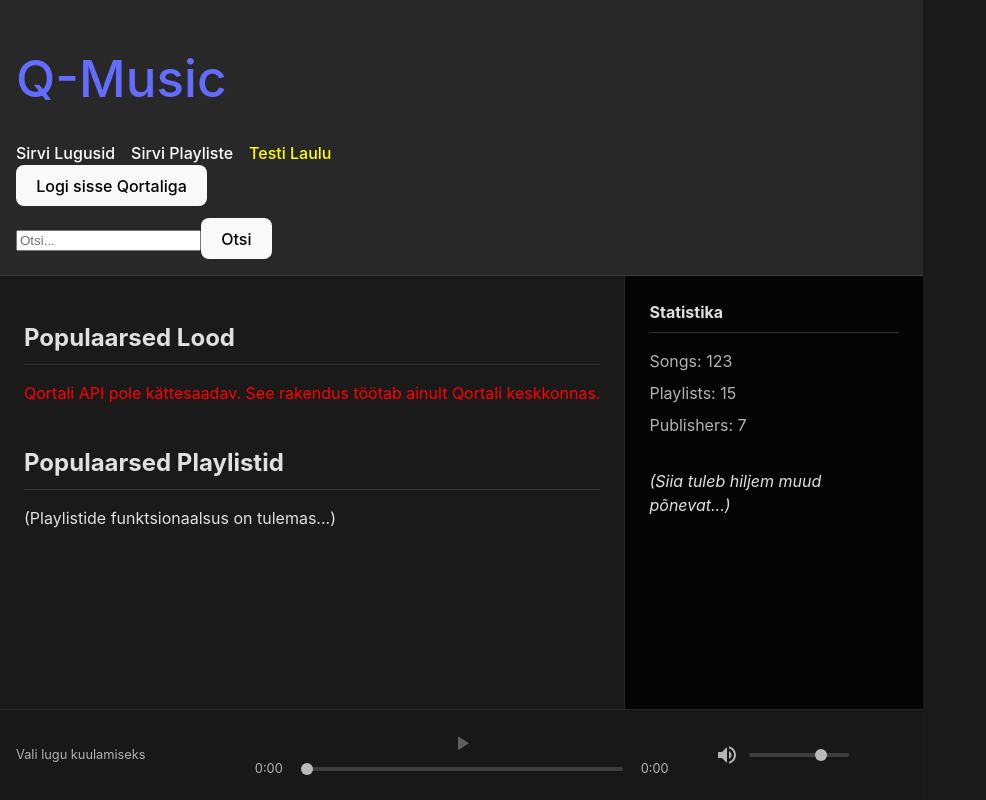
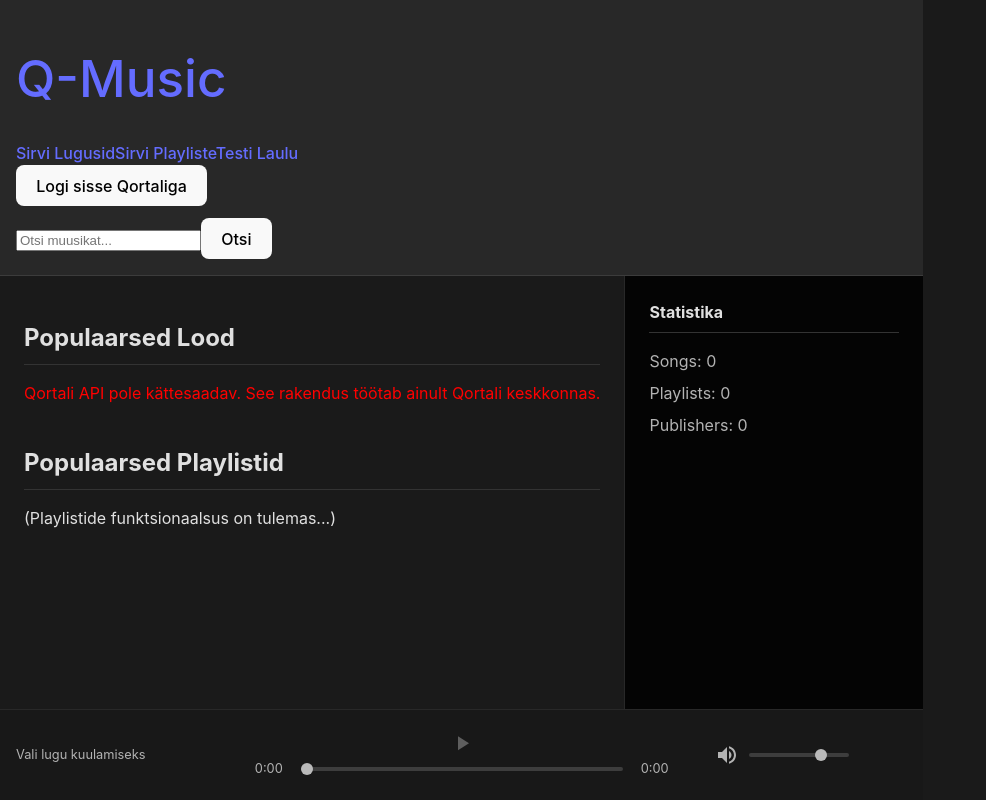
Before and after one commit to iffinland/Q-Music-main, a React (Vite) app: page /#/ in a window 1280 px wide. Shown: the whole page, without its empty margins (0-986 px from the left). Built offline with nearby package versions, Linux system fonts and the light colour scheme.

Commit message:
minor fixes

```diff
--- a/src/App.jsx
+++ b/src/App.jsx
@@ -1,117 +1,57 @@
-// src/App.jsx - TAGASI LIHTSA JA TÖÖTAVA VERSIOONI JUURDE
+// src/App.jsx - LÕPLIK
 import React, { useState, useEffect } from 'react';
-import { HashRouter, Routes, Route, Link, Navigate, useNavigate } from 'react-router-dom';
+import { Routes, Route, Link, Navigate, useNavigate } from 'react-router-dom';
+import { useAuth } from './context/AuthContext';
 
-// Komponendid ja lehed
 import Header from './components/Header';
 import Player from './components/Player';
 import Sidebar from './components/Sidebar';
 import HomePage from './pages/HomePage';
-import AddMusicPage from './pages/AddMusicPage';
-import CreatePlaylistPage from './pages/CreatePlaylistPage';
-import SearchResultsPage from './pages/SearchResultsPage';
-import BrowseSongsPage from './pages/BrowseSongsPage';
-import BrowsePlaylistsPage from './pages/BrowsePlaylistsPage';
-import PlaylistDetailPage from './pages/PlaylistDetailPage';
-import SongDetailPage from './pages/SongDetailPage';
+// ... ülejäänud lehtede impordid ...
 
-// Andmed ja stiilid
 import { songs as initialMockSongs } from "./data/mockSongs";
 import './App.css';
 
-/* global qortalRequest */
-
-function AppWrapper() {
-  return (
-    <HashRouter>
-      <App />
-    </HashRouter>
-  );
-}
-
+// Me ei vaja enam AppWrapperit ega AppContentit. App on nüüd peamine komponent.
 function App() {
   const navigate = useNavigate();
 
-  // Olek
+  // Autentimisinfo tuleb Contextist
+  const { isLoggedIn, currentUser, login, logout, isAuthLoading } = useAuth();
+
+  // Rakenduse spetsiifiline olek jääb siia
   const [songs, setSongs] = useState([]);
   const [selectedSong, setSelectedSong] = useState(null);
-  const [isLoggedIn, setIsLoggedIn] = useState(false);
-  const [currentUser, setCurrentUser] = useState(null);
 
   useEffect(() => { setSongs(initialMockSongs); }, []);
 
-  // Handlerid
   const handleSelectSong = (song) => setSelectedSong(song);
-  const actualSearchHandler = (searchTerm) => { if (searchTerm.trim()) navigate(`/search?q=${encodeURIComponent(searchTerm.trim())}`); };
 
-  const handleLogout = () => {
-    setIsLoggedIn(false);
-    setCurrentUser(null);
-    alert("Oled välja logitud.");
-    navigate('/');
-  };
-
-  const handleLogin = async () => {
-    if (typeof qortalRequest === 'undefined') {
-      alert("Qortali API-t ei leitud."); return;
-    }
-    try {
-      const accountData = await qortalRequest({ action: "GET_USER_ACCOUNT" });
-      if (accountData?.address) {
-        const namesData = await qortalRequest({ action: 'GET_ACCOUNT_NAMES', address: accountData.address });
-        const userName = namesData?.[0]?.name || `Kasutaja ${accountData.address.substring(0, 6)}...`;
-        const userToSet = { name: userName, address: accountData.address, publicKey: accountData.publicKey };
-        setIsLoggedIn(true);
-        setCurrentUser(userToSet);
-        alert(`Tere, ${userToSet.name}!`);
-      } else { throw new Error("Kasutaja andmeid ei saadud."); }
-    } catch (error) { alert(`Sisselogimine ebaõnnestus: ${error.message}`); }
-  };
-
-  const handleNavigateToAction = async (targetPath) => {
-    if (isLoggedIn) {
-      navigate(targetPath);
-    } else {
-      alert("Selleks pead olema sisse logitud.");
-      await handleLogin();
-    }
+  const handleLogoutAndNavigate = () => {
+    logout(); // Kutsub contexti funktsiooni, mis MUUDAB AINULT OLEKUT
+    navigate('/'); // See komponent, olles Routeri sees, VASTUTAB NAVIGEERIMISE EEST
   };
 
   return (
     <div className="app-container">
-      <Header
-        isLoggedIn={isLoggedIn}
-        currentUser={currentUser}
-        onLoginClick={handleLogin}
-        onLogoutClick={handleLogout}
-        onSearchSubmit={actualSearchHandler}
-        onNavigateToAction={handleNavigateToAction}
-      />
+      {/* Edastame App-spetsiifilised handlerid propsidena */}
+      <Header onLogoutClick={handleLogoutAndNavigate} />
 
       <div className="content-wrapper">
         <main className="main-content">
           <Routes>
             <Route path="/" element={<HomePage songs={songs} onSongSelect={handleSelectSong} />} />
-            <Route path="/add-music" element={isLoggedIn ? <AddMusicPage currentUser={currentUser} /> : <Navigate to="/" replace />} />
-            <Route path="/create-playlist" element={isLoggedIn ? <CreatePlaylistPage currentUser={currentUser} /> : <Navigate to="/" replace />} />
-            <Route path="/search" element={<SearchResultsPage />} />
-            <Route path="/songs" element={<BrowseSongsPage songs={songs} onSongSelect={handleSelectSong} />} />
-            <Route path="/playlists" element={<BrowsePlaylistsPage />} />
-            <Route path="/playlist/:playlistId" element={<PlaylistDetailPage onSongSelect={handleSelectSong} />} />
-            <Route path="/song/:songId" element={<SongDetailPage onSongSelect={handleSelectSong} />} />
-            <Route path="*" element={<div><h2>404</h2></div>} />
+            <Route path="/add-music" element={isLoggedIn ? <AddMusicPage /> : <Navigate to="/" />} />
+            <Route path="/create-playlist" element={isLoggedIn ? <CreatePlaylistPage /> : <Navigate to="/" />} />
+            {/* ... ülejäänud route'id ... */}
           </Routes>
         </main>
 
-        <Sidebar
-          isLoggedIn={isLoggedIn}
-          currentUser={currentUser}
-        />
+        <Sidebar />
       </div>
 
       <Player currentSong={selectedSong} />
     </div>
   );
 }
-
-export default AppWrapper;
+export default App;
--- a/src/components/Header.jsx
+++ b/src/components/Header.jsx
@@ -1,37 +1,66 @@
-// src/components/Header.jsx
+// src/components/Header.jsx - LINGID TAASTATUD
 import React from 'react';
-import { Link } from 'react-router-dom';
+import { Link, useNavigate } from 'react-router-dom';
 import SearchBox from './SearchBox';
+import { useAuth } from '../context/AuthContext';
 
-function Header({ isLoggedIn, currentUser, onLoginClick, onLogoutClick, onSearchSubmit, onNavigateToAction }) {
+// See Header saab ainult App-spetsiifilise 'onLogoutClick' funktsiooni,
+// mis tegeleb ka navigeerimisega.
+function Header({ onLogoutClick }) {
+  const navigate = useNavigate();
+
+  // Autentimisinfo ja login funktsioon tulevad otse Contextist
+  const { isLoggedIn, currentUser, login, isAuthLoading } = useAuth();
+
+  // See handler on nüüd Headeri sees, kuna ta kasutab siin olevat navigate'i
+  const handleNavigateToAction = async (targetPath) => {
+    if (isLoggedIn) {
+      navigate(targetPath);
+    } else {
+      alert("Selleks pead olema sisse logitud.");
+      await login(); // Ootame sisselogimiskatse ära
+    }
+  };
+
   return (
     <header className="app-header">
       <div className="header-main-row">
         <h1><Link to="/" className="logo-link">Q-Music</Link></h1>
+
+        {/* **** LINGID ON TAGASI SIIN **** */}
         <nav>
-          <Link to="/songs" style={{color: 'white', marginRight: '1rem'}}>Sirvi Lugusid</Link>
-          <Link to="/playlists" style={{color: 'white', marginRight: '1rem'}}>Sirvi Playliste</Link>
-          <Link to="/song/song-1" style={{color: 'yellow', marginRight: '1rem'}}>Testi Laulu</Link>
+          <Link to="/songs" className="header-link">Sirvi Lugusid</Link>
+          <Link to="/playlists" className="header-link">Sirvi Playliste</Link>
+          <Link to="/song/song-1" className="header-link-special">Testi Laulu</Link>
         </nav>
+
         <nav className="header-auth-nav">
           {isLoggedIn && currentUser ? (
-            <button onClick={onLogoutClick} className="login-button">Välju ({currentUser.name})</button>
+            <button onClick={onLogoutClick} className="login-button">
+              Välju ({currentUser.name})
+            </button>
           ) : (
-            <button onClick={onLoginClick} className="login-button">Logi sisse Qortaliga</button>
+            <button onClick={login} disabled={isAuthLoading} className="login-button">
+              {isAuthLoading ? 'Loggin sisse...' : 'Logi sisse Qortaliga'}
+            </button>
           )}
         </nav>
       </div>
       <div className="header-search-row">
-        <SearchBox onActualSearch={onSearchSubmit} />
+        {/* SearchBoxi props 'onActualSearch' pole enam vaja, sest SearchBox ise navigeerib */}
+        <SearchBox placeholderText="Otsi muusikat..." />
       </div>
       {isLoggedIn && (
         <div className="header-action-buttons">
-          <button onClick={() => onNavigateToAction('/add-music')} className="action-button">Lisa UUT muusikat</button>
-          <button onClick={() => onNavigateToAction('/create-playlist')} className="action-button">Lisa UUS playlist</button>
+          <button onClick={() => handleNavigateToAction('/add-music')} className="action-button">
+            Lisa UUT muusikat
+          </button>
+          <button onClick={() => handleNavigateToAction('/create-playlist')} className="action-button">
+            Lisa UUS playlist
+          </button>
         </div>
       )}
     </header>
   );
 }
-
 export default Header;
--- a/src/components/Sidebar.jsx
+++ b/src/components/Sidebar.jsx
@@ -1,14 +1,9 @@
 // src/components/Sidebar.jsx
 import React from 'react';
-import { Link } from 'react-router-dom';
+import { useAuth } from '../context/AuthContext';
 
-function Sidebar({ isLoggedIn, currentUser }) {
-  const stats = {
-    songs: 123,
-    playlists: 15,
-    publishers: 7
-  };
-
+function Sidebar() {
+  const { isLoggedIn, currentUser, stats } = useAuth();
   return (
     <aside className="sidebar">
       <section className="stats-section">
@@ -17,19 +12,11 @@ function Sidebar({ isLoggedIn, currentUser }) {
         <p>Playlists: {stats.playlists}</p>
         <p>Publishers: {stats.publishers}</p>
       </section>
-
       {isLoggedIn && currentUser && (
         <section className="user-section">
-          <div className="user-avatar">
-            <img src={`https://via.placeholder.com/80/cccccc/000000?text=${currentUser.name.substring(0, 1)}`} alt="User Avatar" />
-          </div>
-          <p className="user-name">{currentUser.name}</p>
+          {/* ... kasutaja info ... */}
         </section>
       )}
-
-      <section className="future-content">
-        <p><em>(Siia tuleb hiljem muud põnevat...)</em></p>
-      </section>
     </aside>
   );
 }
--- /dev/null
+++ b/src/context/AuthContext.jsx
@@ -0,0 +1,14 @@
+// src/context/AuthContext.js
+import { createContext, useContext } from 'react';
+
+// 1. Loome Contexti objekti
+export const AuthContext = createContext(null);
+
+// 2. Loome ja ekspordime kohandatud hooki
+export const useAuth = () => {
+  const context = useContext(AuthContext);
+  if (context === undefined) {
+    throw new Error('useAuth must be used within an AuthProvider');
+  }
+  return context;
+};
--- /dev/null
+++ b/src/context/AuthProvider.jsx
@@ -0,0 +1,38 @@
+// src/context/AuthProvider.jsx
+import React, { useState } from 'react';
+import { AuthContext } from './AuthContext'; // Impordime just loodud contexti
+
+/* global qortalRequest */
+
+export const AuthProvider = ({ children }) => {
+  const [isLoggedIn, setIsLoggedIn] = useState(false);
+  const [currentUser, setCurrentUser] = useState(null);
+  const [stats] = useState({ songs: 0, playlists: 0, publishers: 0 }); // Ajutine staatiline statistika
+  const [isAuthLoading, setIsAuthLoading] = useState(false);
+
+  const login = async () => {
+    setIsAuthLoading(true);
+    // ... (Siia läheb sinu päris handleLogin loogika, ma panen siia lühema versiooni)
+    alert("Login funktsioon käivitatud (AuthProviderist)");
+    // Näidis, mis simuleerib sisselogimist
+    setTimeout(() => {
+      setIsLoggedIn(true);
+      setCurrentUser({ name: 'Test Kasutaja' });
+      setIsAuthLoading(false);
+    }, 1000);
+  };
+
+  const logout = () => {
+    setIsLoggedIn(false);
+    setCurrentUser(null);
+    alert("Oled välja logitud (AuthProviderist).");
+  };
+
+  const value = { isLoggedIn, currentUser, stats, isAuthLoading, login, logout };
+
+  return (
+    <AuthContext.Provider value={value}>
+      {children}
+    </AuthContext.Provider>
+  );
+};
--- a/src/main.jsx
+++ b/src/main.jsx
@@ -1,11 +1,17 @@
-// src/main.jsx
+// src/main.jsx - PARANDATUD
 import React, { StrictMode } from 'react';
 import { createRoot } from 'react-dom/client';
+import { HashRouter } from 'react-router-dom';
+import { AuthProvider } from './context/AuthProvider'; // Impordime siit
 import App from './App.jsx';
 import './index.css';
 
 createRoot(document.getElementById('root')).render(
   <StrictMode>
-    <App />
+    <HashRouter>
+      <AuthProvider>
+        <App />
+      </AuthProvider>
+    </HashRouter>
   </StrictMode>
 );
```
